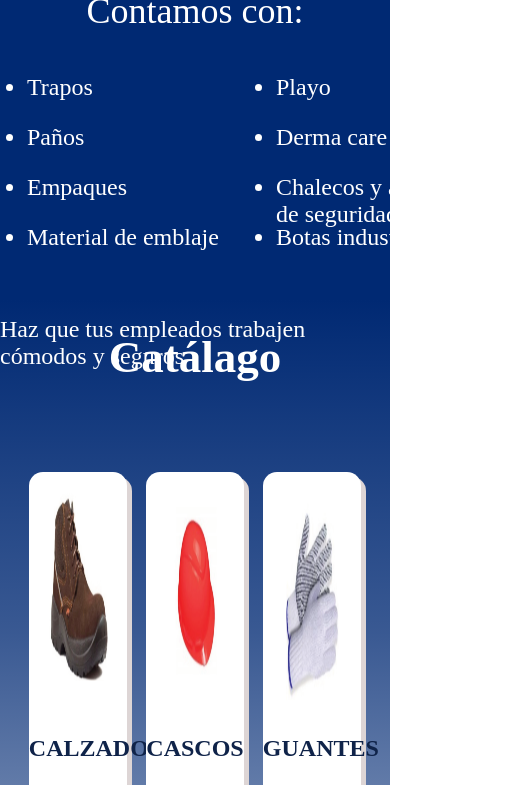
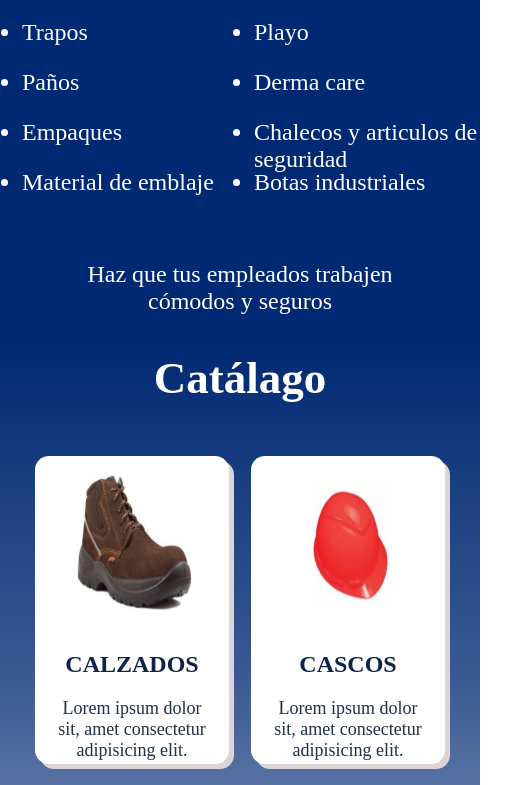
Before and after one commit to Aviel20/Proyecto-Final-de-HTML-y-CSS, a plain HTML site: page index.html in a window 390 px wide. Shown: the part 880-1665 px from the top of the page, 525 px wide, since content can reach past the window. Drawn offline with Linux system fonts and the light colour scheme.

Commit message:
Update style.css

```diff
--- a/css/style.css
+++ b/css/style.css
@@ -2,6 +2,9 @@
     box-sizing: border-box;
     margin: 0;
     padding: 0;
+}
+body{
+    min-width: 480px;
 }
 
 /* CABECERA */
@@ -130,7 +133,7 @@ header .contacto .ubi i:hover{
 
 .intro{
     width: 100%;
-    height: 520px;
+    height: 560px;
     background: rgba(0, 41, 115, 1);
 }
 .intro .contenedor{
@@ -140,6 +143,7 @@ header .contacto .ubi i:hover{
     flex-direction: column;
     align-content: center;
     align-items: center;
+    overflow: hidden;
 }
 .intro .contenedor h2{
     padding-top: 15px;
@@ -156,7 +160,7 @@ table{
 }
 .intro table li{
     width: 200px;
-    height: 50px;
+    height: 60px;
 }
 .intro .contenedor .p{
     font-size: 36px;
@@ -164,7 +168,7 @@ table{
     padding-top: 30px;
     padding-bottom: 20px;
 }
-.intro .contenedor p{
+.intro .contenedor .p1{
     color: white;
     padding-top: 40px;
     font-size: 24px;
@@ -449,4 +453,27 @@ footer .dere{
     .bienvenida .contenedor .p{
         font-size: 24px;
     }
+    .intro{
+        height: 560px;
+    }
+    .intro .contenedor table{
+        width: 480px;
+        margin-left: 0;
+        display: block;
+        align-items: center;
+        padding-left: 20px;
+    }
+    .intro table li{
+        width: 230px;
+        height: 50px;
+    }
+    .catalogo .contenedor .producto{
+        width: 45%;
+        height: 28%;
+    }
+    .intro .contenedor .p1{
+        font-size: 24px;
+        width: 80%;
+        text-align: center;
+    }
 }
```
